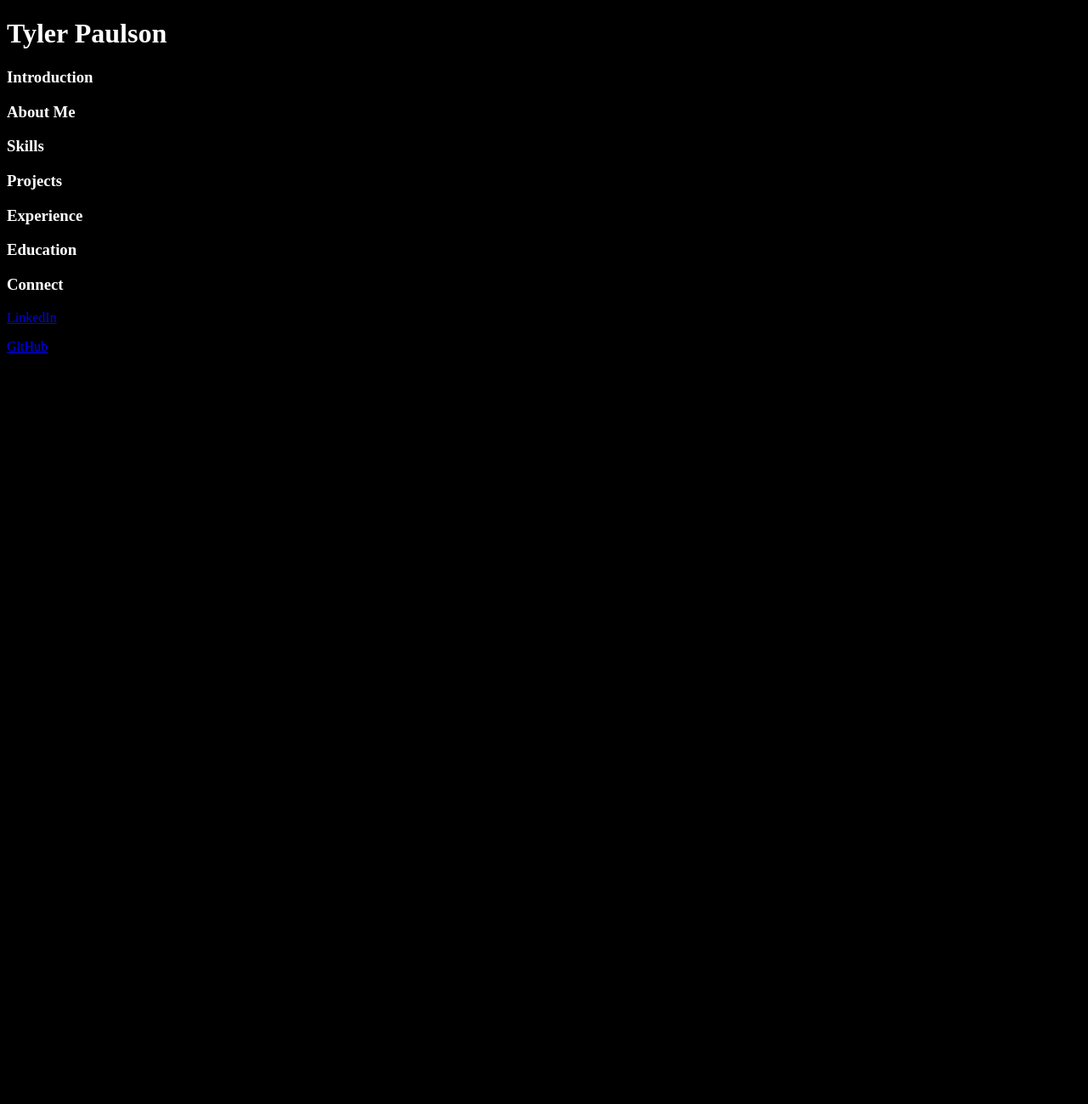
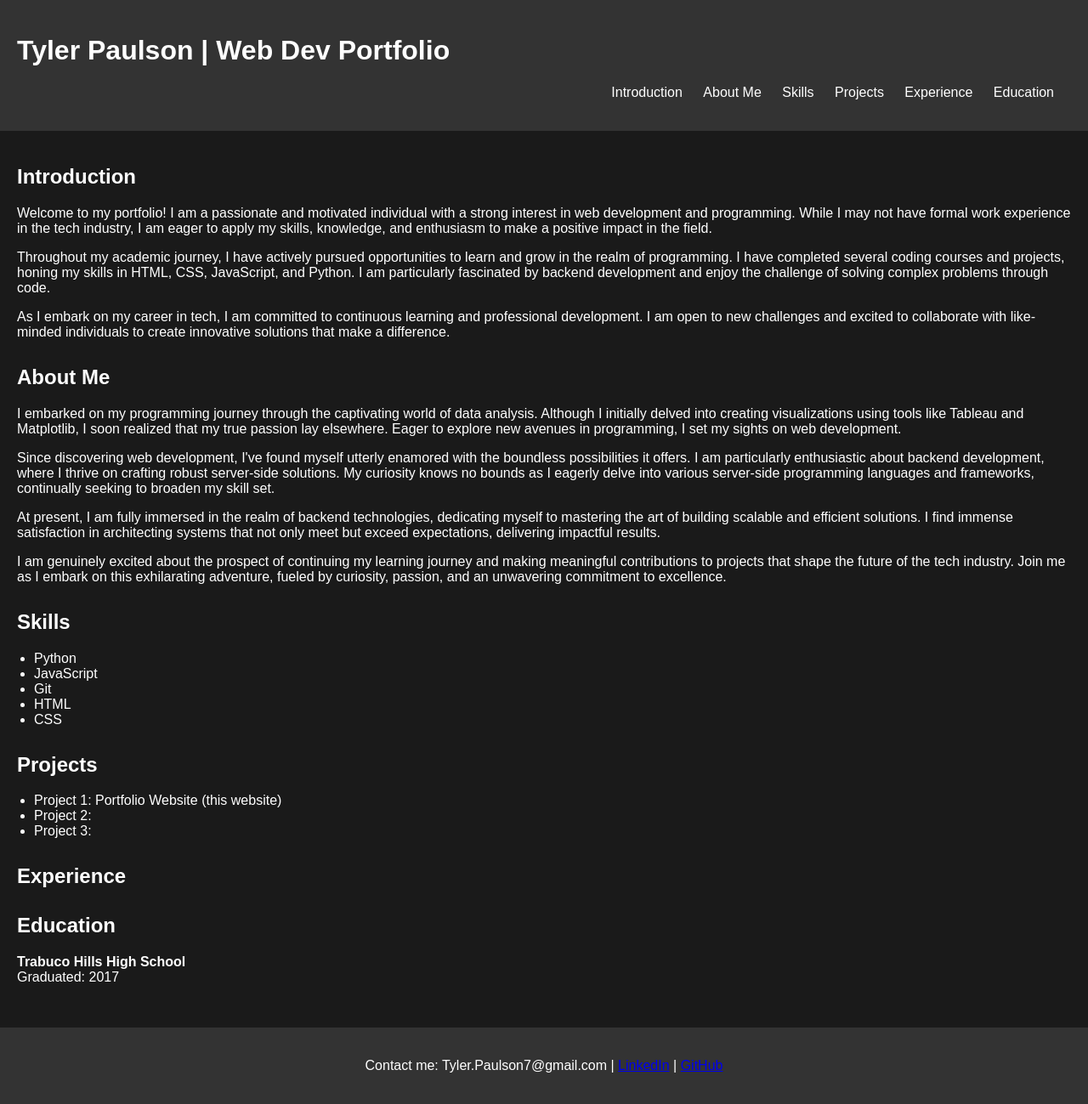
Before and after one commit to Tpaulson7/Web_Dev_Journey, a plain HTML site: page Portfolio_Website/Portfolio.html in a window 1280 px wide. Shown: the whole page at 85% size. Before the commit the page ends 800 px from the top, so only its background shows below. Drawn offline with Linux system fonts and the light colour scheme.

Commit message:
Changed HTML and CSS, added more info and styles

```diff
--- a/Portfolio_Website/Portfolio.html
+++ b/Portfolio_Website/Portfolio.html
@@ -1,36 +1,73 @@
 <!DOCTYPE html>
-<html>
-    <head>
-        <title>Tyler Paulson's Portfolio</title>
-    </head>
-    <link href="./portfolio_style.css" rel="stylesheet"/>
-    <body>
-        <div>
-            <h1 class="name">Tyler Paulson</h1>
-            <h3 class="intro">Introduction</h3>
-            <h3 class="about">About Me</h3>
+<html lang="en">
+<head>
+    <meta charset="UTF-8">
+    <meta name="viewport" content="width=device-width, initial-scale=1.0">
+    <title>Tyler Pauslon</title>
+    <link rel="stylesheet" href="portfolio_style.css">
+    <script src="script.js" defer></script>
+</head>
+<body>
+    <header>
+        <h1>Tyler Paulson | Web Dev Portfolio</h1>
+        <nav>
+            <ul>
+                <li><a href="#intro">Introduction</a></li>
+                <li><a href="#about">About Me</a></li>
+                <li><a href="#skills">Skills</a></li>
+                <li><a href="#projects">Projects</a></li>
+                <li><a href="#experience">Experience</a></li>
+                <li><a href="#education">Education</a></li>
+            </ul>
+        </nav>
+    </header>
+    <main>
+        <section id="intro">
+            <h2>Introduction</h2>
+            <p>Welcome to my portfolio! I am a passionate and motivated individual with a strong interest in web development and programming. While I may not have formal work experience in the tech industry, I am eager to apply my skills, knowledge, and enthusiasm to make a positive impact in the field.</p>
+            <p>Throughout my academic journey, I have actively pursued opportunities to learn and grow in the realm of programming. I have completed several coding courses and projects, honing my skills in HTML, CSS, JavaScript, and Python. I am particularly fascinated by backend development and enjoy the challenge of solving complex problems through code.</p>
+            <p>As I embark on my career in tech, I am committed to continuous learning and professional development. I am open to new challenges and excited to collaborate with like-minded individuals to create innovative solutions that make a difference.</p>
+        </section>
+        <section id="about">
+            <h2>About Me</h2>
+            <p>I embarked on my programming journey through the captivating world of data analysis. Although I initially delved into creating visualizations using tools like Tableau and Matplotlib, I soon realized that my true passion lay elsewhere. Eager to explore new avenues in programming, I set my sights on web development.</p>
+            <p>Since discovering web development, I've found myself utterly enamored with the boundless possibilities it offers. I am particularly enthusiastic about backend development, where I thrive on crafting robust server-side solutions. My curiosity knows no bounds as I eagerly delve into various server-side programming languages and frameworks, continually seeking to broaden my skill set.</p>
+            <p>At present, I am fully immersed in the realm of backend technologies, dedicating myself to mastering the art of building scalable and efficient solutions. I find immense satisfaction in architecting systems that not only meet but exceed expectations, delivering impactful results.</p>
+            <p>I am genuinely excited about the prospect of continuing my learning journey and making meaningful contributions to projects that shape the future of the tech industry. Join me as I embark on this exhilarating adventure, fueled by curiosity, passion, and an unwavering commitment to excellence.</p>
+        </section>
+        <section id="skills">
+            <h2>Skills</h2>
+            <ul>
+                <li>Python</li>
+                <li>JavaScript</li>
+                <li>Git</li>
+                <li>HTML</li>
+                <li>CSS</li>
+            </ul>
+        </section>
+        <section id="projects">
+            <h2>Projects</h2>
+            <ul>
+                <li>Project 1: Portfolio Website (this website)</li>
+                <li>Project 2: </li>
+                <li>Project 3: </li>
+            </ul>
+        </section>
+        <section id="experience">
+            <h2>Experience</h2>
             <p></p>
-        </div>
-        <div>
-            <div id="skills">
-                <h3 class="section-title">Skills</h3>
-                <p></p>
-            </div>
-            <div id="projects">
-                <h3 class="section-title">Projects</h3>
-                <p></p>
-            </div id="experience">
-                <h3 class="section-title">Experience</h3>
-                <p></p>
-            <div id="education">
-                <h3 class="section-title">Education</h3>
-                <p></p>
-            </div>
-            <div id="connect">
-                <h3 class="">Connect</h3>
-                <p><a href="https://www.linkedin.com/in/tpaulson7" target="_blank">LinkedIn</a></p>
-                <p><a href="https://github.com/Tpaulson7" target="_blank">GitHub</a></p>
-            </div>
-        </div>
-    </body>
+        </section>
+        <section id="education">
+            <h2>Education</h2>
+            <p><strong>Trabuco Hills High School</strong><br>
+            Graduated: 2017</p>
+        </section>
+    </main>
+    <footer>
+        <p>Contact me: Tyler.Paulson7@gmail.com |
+            <a href="https://www.linkedin.com/in/tpaulson7" target="_blank">LinkedIn</a> |
+            <a href="https://github.com/Tpaulson7" target="_blank">GitHub</a>
+        </p>
+    </footer>
+</body>
 </html>
--- a/Portfolio_Website/portfolio_style.css
+++ b/Portfolio_Website/portfolio_style.css
@@ -1,4 +1,60 @@
 body {
-    background-color: black;
-    color: white;
+    font-family: Arial, sans-serif;
+    margin: 0;
+    padding: 0;
+    background-color: #1a1a1a;
+    color: #ffffff;
 }
+
+header {
+    background-color: #333333;
+    padding: 20px;
+}
+
+nav ul {
+    list-style-type: none;
+    padding: 0;
+    text-align: right;
+}
+
+nav ul li {
+    display: inline;
+    margin-right: 20px;
+}
+
+nav ul li a {
+    text-decoration: none;
+    color: #ffffff;
+}
+
+main {
+    padding: 20px;
+}
+
+section {
+    margin-bottom: 30px;
+}
+
+h1, h2 {
+    color: #ffffff;
+}
+
+ul {
+    padding-left: 20px;
+}
+
+footer {
+    background-color: #333333;
+    padding: 20px;
+    text-align: center;
+}
+
+nav ul li a {
+    text-decoration: none;
+    color: #ffffff;
+    transition: background-color 0.3s ease; /* Adding transition effect */
+}
+
+nav ul li a:hover {
+    background-color: #555555; /* Changing background color on hover */
+}
```
